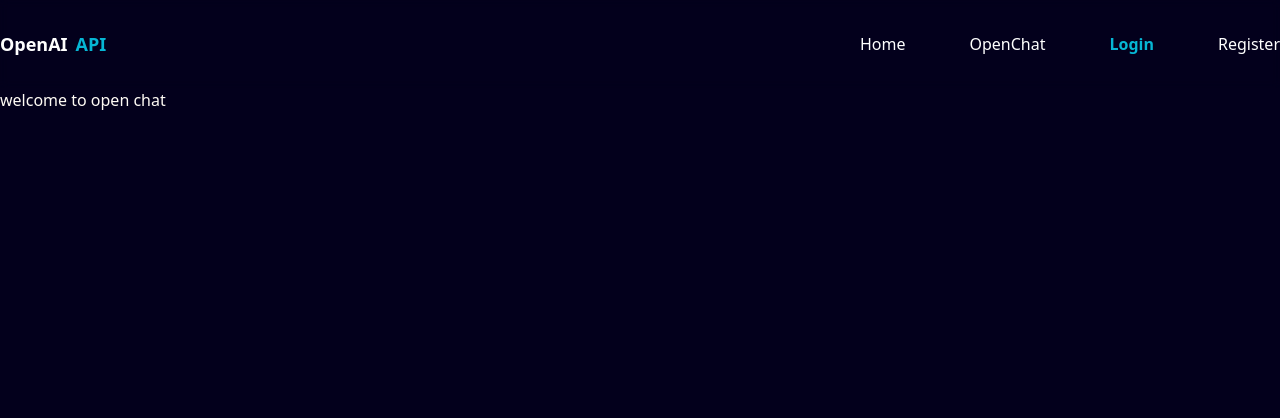
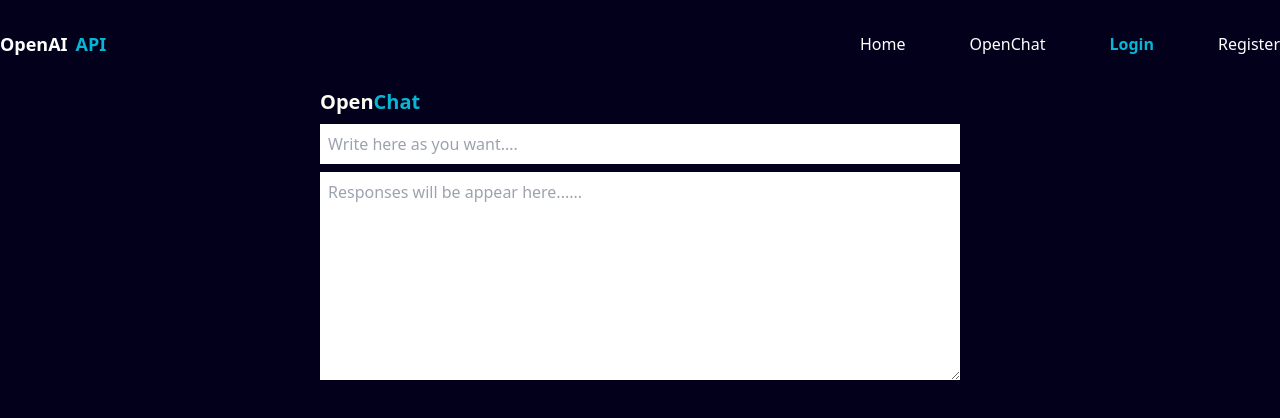
Before and after one commit to codernoyan/openai-api-client, a React (Vite) app: page /open-chat in a window 1280 px wide. Shown: the top 418 px of the page. Built offline with nearby package versions, Linux system fonts and the light colour scheme; no server answers.

Commit message:
form created

```diff
--- a/src/Components/OpenChat.jsx
+++ b/src/Components/OpenChat.jsx
@@ -3,8 +3,23 @@ import React from 'react';
 
 export default function OpenChat() {
   return (
-    <div>
-      <h2>welcome to open chat</h2>
+    <div className="md:w-1/2 mx-auto">
+      <div className="mb-2">
+        <h2 className="text-xl font-semibold">
+          Open
+          <span className="text-cyan-500">Chat</span>
+        </h2>
+      </div>
+      <div>
+        <form>
+          <div>
+            <input className="w-full text-black px-2 py-2" type="text" placeholder="Write here as you want...." />
+          </div>
+        </form>
+        <div className="mt-2">
+          <textarea className="w-full bg-white text-black px-2 py-2" name="message" id="" cols="30" rows="8" disabled placeholder="Responses will be appear here......" />
+        </div>
+      </div>
     </div>
   );
 }
```
